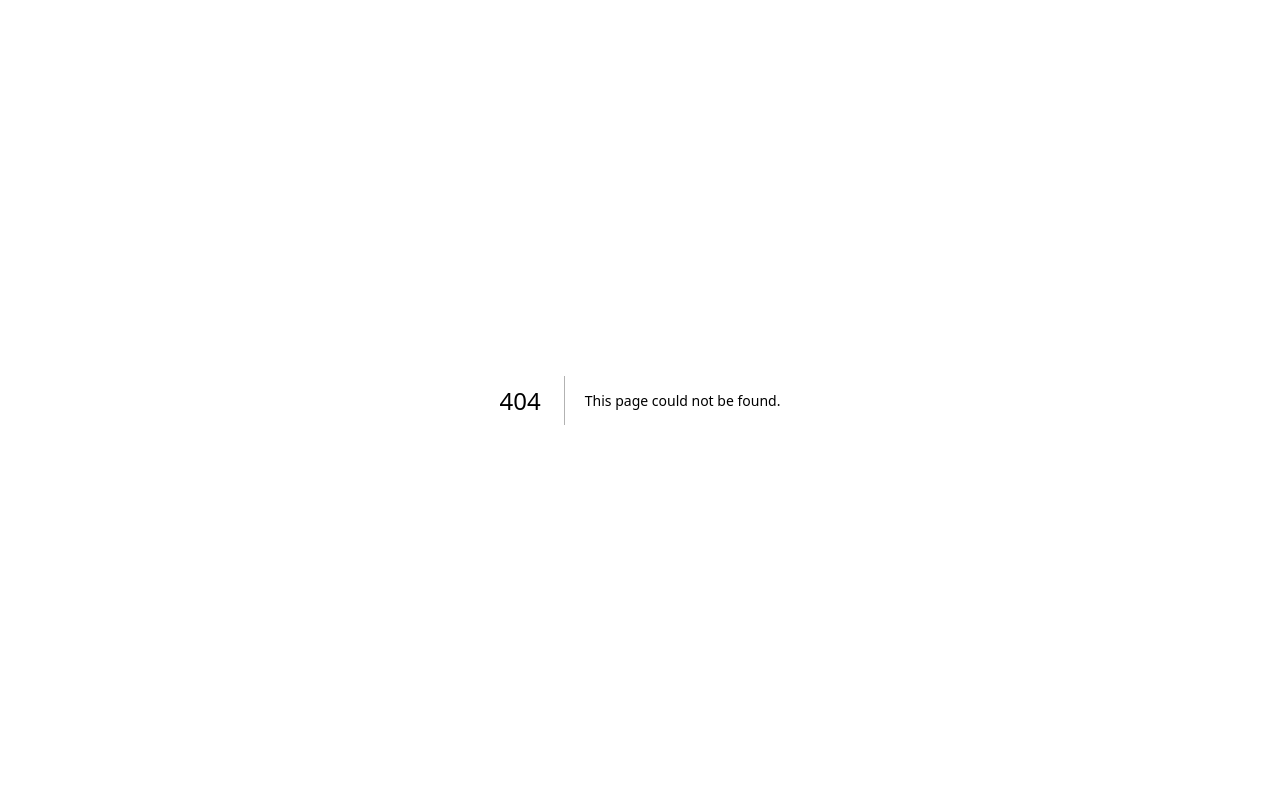
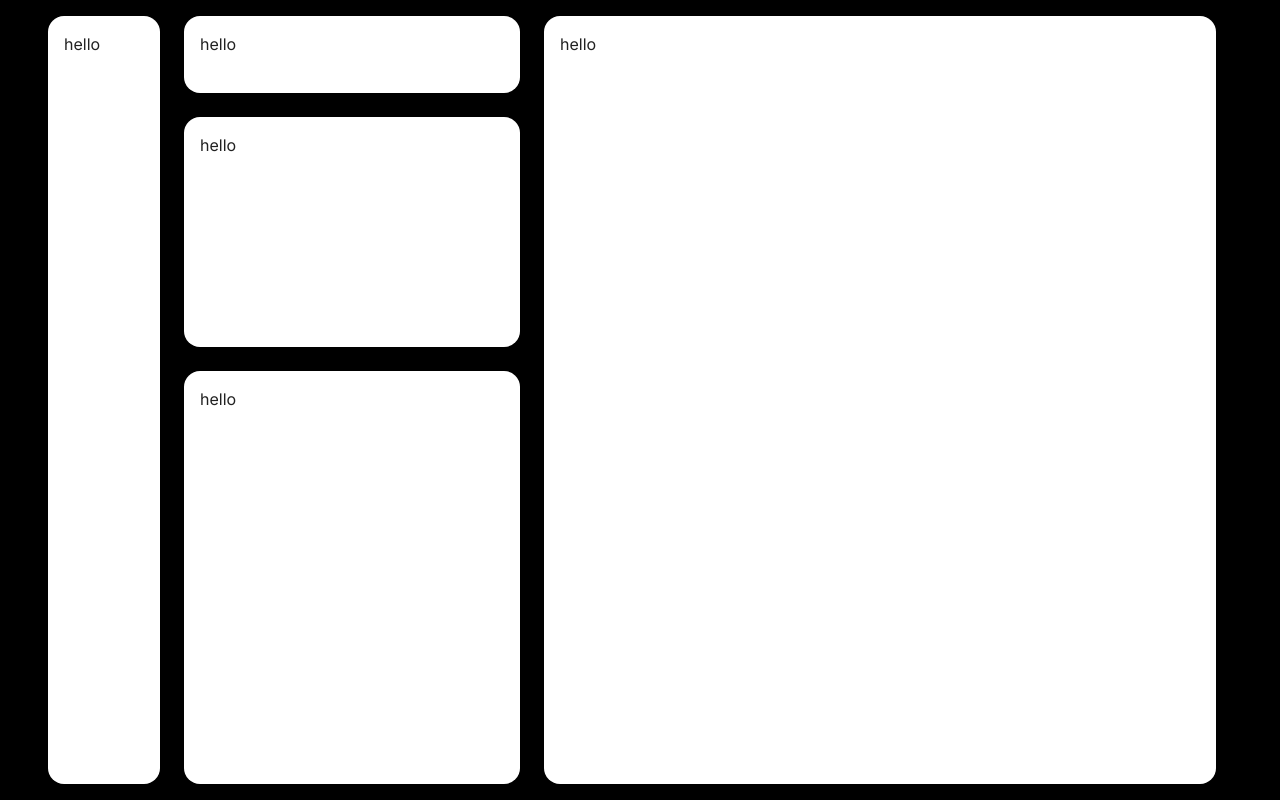
Before and after one commit to Haris-Waqar/chat-app, a Next.js app in the folder frontend/: page /chat in a window 1280 px wide. Before the commit this address had no page. Built offline with nearby package versions, Linux system fonts and the light colour scheme.

Commit message:
Feat: Set up the layout for the chat screen

```diff
--- a/frontend/package.json
+++ b/frontend/package.json
@@ -9,6 +9,10 @@
         "lint": "next lint"
     },
     "dependencies": {
+        "@emotion/react": "^11.11.4",
+        "@emotion/styled": "^11.11.5",
+        "@fontsource/roboto": "^5.0.13",
+        "@mui/icons-material": "^5.15.20",
         "@tailwindcss/forms": "^0.5.7",
         "axios": "^1.7.2",
         "next": "14.2.3",
--- /dev/null
+++ b/frontend/src/app/chat/page.js
@@ -0,0 +1,97 @@
+"use client";
+
+import Box from "@mui/material/Box";
+import Drawer from "@mui/material/Drawer";
+
+import List from "@mui/material/List";
+import Typography from "@mui/material/Typography";
+import Card from "@mui/material/Card";
+import ListItem from "@mui/material/ListItem";
+import ListItemButton from "@mui/material/ListItemButton";
+import ListItemIcon from "@mui/material/ListItemIcon";
+import ListItemText from "@mui/material/ListItemText";
+import InboxIcon from "@mui/icons-material/MoveToInbox";
+import MailIcon from "@mui/icons-material/Mail";
+import { Container, Paper } from "@mui/material";
+
+const drawerWidth = 300;
+
+export default function PermanentDrawerLeft() {
+  return (
+    <>
+      <Container sx={{ height: "100%", mx: 1, pl: 0 }}>
+        <Box
+          sx={{
+            display: "grid",
+            gridTemplateColumns: "10% 30% 60%",
+            gridTemplateRows: "10% 30% 1fr",
+            gap: 3,
+            height: "100%",
+            p: 2,
+          }}
+        >
+          {/* The side bar */}
+          <Paper
+            elevation={3}
+            sx={{
+              gridColumn: "1",
+              gridRow: "1 / 4",
+              borderRadius: "16px",
+              p: 2,
+            }}
+          >
+            hello
+          </Paper>
+          {/* Search Bar */}
+          <Paper
+            elevation={3}
+            sx={{
+              gridColumn: "2",
+              gridRow: "1 / 2",
+              borderRadius: "16px",
+              p: 2,
+            }}
+          >
+            hello
+          </Paper>
+          {/* Groups */}
+          <Paper
+            elevation={3}
+            sx={{
+              gridColumn: "2",
+              gridRow: "2/ 3",
+              borderRadius: "16px",
+              p: 2,
+            }}
+          >
+            hello
+          </Paper>
+          {/* People */}
+          <Paper
+            elevation={3}
+            sx={{
+              gridColumn: "2",
+              gridRow: "3/ 4",
+              borderRadius: "16px",
+              p: 2,
+            }}
+          >
+            hello
+          </Paper>
+          {/* Chat Area */}
+          <Paper
+            elevation={3}
+            sx={{
+              gridColumn: "3",
+              gridRow: "1/ 4",
+              borderRadius: "16px",
+              p: 2,
+            }}
+          >
+            hello
+          </Paper>
+        </Box>
+      </Container>
+    </>
+  );
+}
--- a/frontend/src/app/layout.js
+++ b/frontend/src/app/layout.js
@@ -1,5 +1,6 @@
 import { Inter } from "next/font/google";
 import "./globals.css";
+import Head from "next/head";
 
 const inter = Inter({ subsets: ["latin"] });
 
@@ -11,6 +12,12 @@ export const metadata = {
 export default function RootLayout({ children }) {
   return (
     <html lang="en" className="h-full ">
+      <Head>
+        <title>{metadata.title}</title>
+        <meta name="description" content={metadata.description} />
+        <link rel="icon" href="/favicon.ico" />
+        <link rel="stylesheet" href={inter.url} />
+      </Head>
       <body className={`h-full ${inter.className}`}>{children}</body>
     </html>
   );
```
Also changed, not shown: 1 other file (tests, documents, lock files or other folders). Lines whose indentation alone changed are shown as unchanged.
